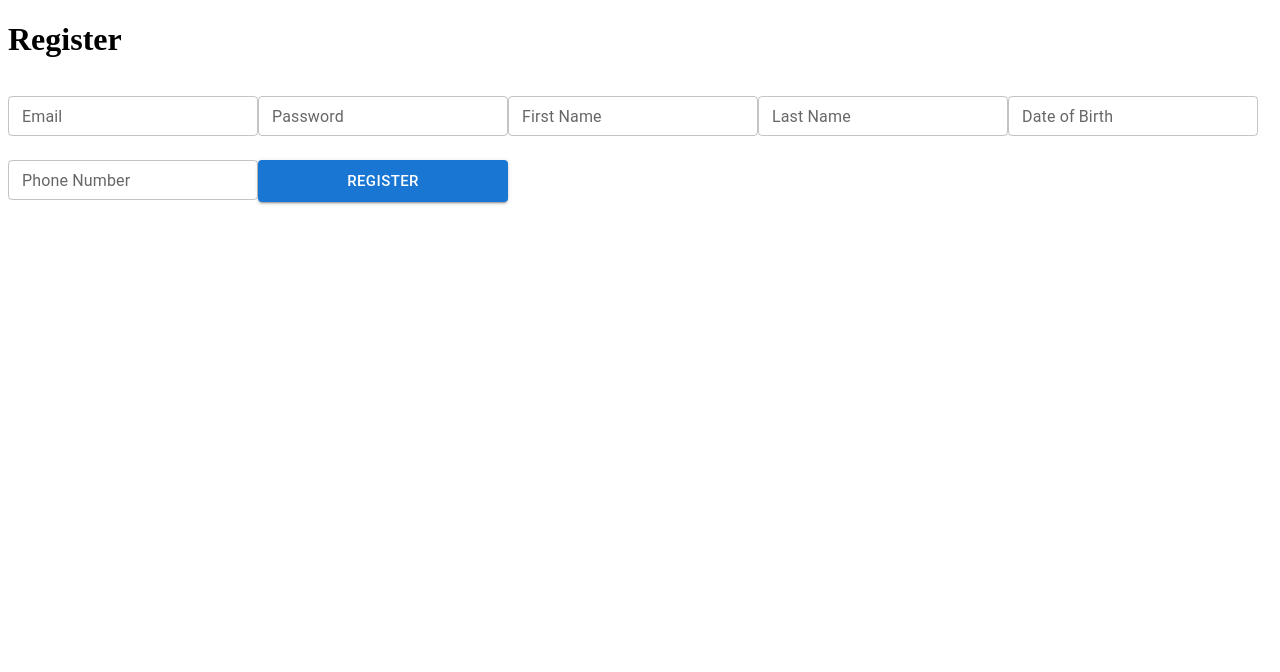
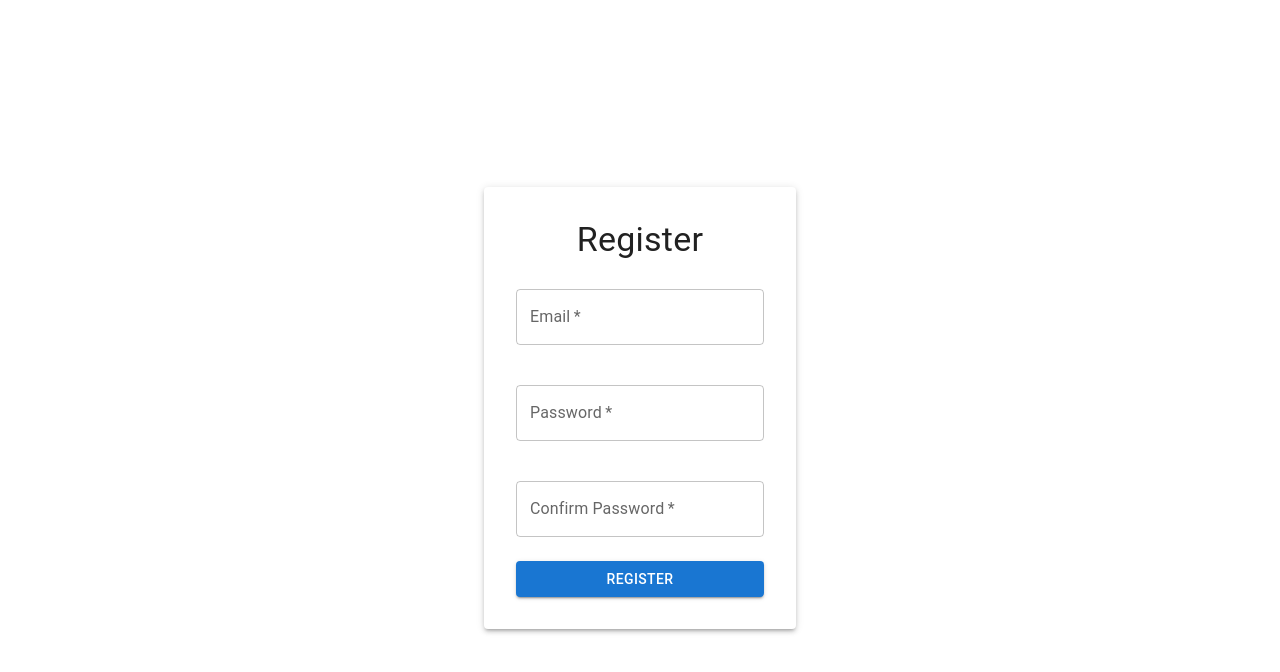
Before and after one commit to antholim/RealEstateManager, a React (Vite) app in the folder Frontend/: page /register in a window 1280 px wide. Shown: the top 672 px of the page. Built offline with nearby package versions, Linux system fonts and the light colour scheme.

Commit message:
create building

```diff
--- a/Frontend/src/App.tsx
+++ b/Frontend/src/App.tsx
@@ -3,13 +3,15 @@ import Login from "./pages/Login/Login"
 // import Home from "./pages/Home/Home"
 import Register from "./pages/Register/Register"
 import MyBuilding from "./pages/MyBuilding/MyBuilding";
+import CreateBuilding from "./pages/CreateBuilding/CreateBuilding";
 
 const router = createBrowserRouter([
   {path : "/", element : undefined},
   {path : "/login", element : <Login />},
   {path : "/register", element : <Register />},
   // {path : "/home", element : <Home />},
-  {path : "/my-building", element : <MyBuilding />}
+  {path : "/my-building", element : <MyBuilding />},
+  {path : "/create-building", element : <CreateBuilding />}
 
 ]);
 function App() {
--- /dev/null
+++ b/Frontend/src/pages/CreateBuilding/CreateBuilding.tsx
@@ -0,0 +1,69 @@
+import React, { useState } from 'react';
+import { TextField, Button, Typography, Container, Paper, MenuItem } from '@mui/material';
+import styles from './styles/CreateBuilding.module.css';
+
+const CreateBuilding = () => {
+  const [buildingName, setBuildingName] = useState('');
+  const [address, setAddress] = useState('');
+  const [floors, setFloors] = useState('');
+  const [type, setType] = useState('Residential');
+
+  const handleSubmit = (e) => {
+    e.preventDefault();
+    console.log('Building Form Submitted:', { buildingName, address, floors, type });
+  };
+
+  return (
+    <Container maxWidth="sm" className={styles.container}>
+      <Paper elevation={3} className={styles.paper}>
+        <Typography variant="h4" align="center" gutterBottom>
+          Add New Building
+        </Typography>
+        <form onSubmit={handleSubmit} className={styles.form}>
+          <TextField
+            label="Building Name"
+            fullWidth
+            margin="normal"
+            value={buildingName}
+            onChange={(e) => setBuildingName(e.target.value)}
+            required
+          />
+          <TextField
+            label="Address"
+            fullWidth
+            margin="normal"
+            value={address}
+            onChange={(e) => setAddress(e.target.value)}
+            required
+          />
+          <TextField
+            label="Number of Floors"
+            type="number"
+            fullWidth
+            margin="normal"
+            value={floors}
+            onChange={(e) => setFloors(e.target.value)}
+            required
+          />
+          <TextField
+            select
+            label="Type"
+            fullWidth
+            margin="normal"
+            value={type}
+            onChange={(e) => setType(e.target.value)}
+            required
+          >
+            <MenuItem value="Residential">Residential</MenuItem>
+            <MenuItem value="Commercial">Commercial</MenuItem>
+          </TextField>
+          <Button type="submit" variant="contained" color="primary" fullWidth className={styles.button}>
+            Submit
+          </Button>
+        </form>
+      </Paper>
+    </Container>
+  );
+};
+
+export default CreateBuilding;
--- /dev/null
+++ b/Frontend/src/pages/CreateBuilding/styles/CreateBuilding.module.css
@@ -0,0 +1,21 @@
+.container {
+    display: flex;
+    justify-content: center;
+    align-items: center;
+    height: 100vh;
+}
+
+.paper {
+    padding: 2rem;
+    background-color: #f5f5f5;
+}
+
+.form {
+    display: flex;
+    flex-direction: column;
+    gap: 1rem;
+}
+
+.button {
+    margin-top: 1rem;
+}
--- a/Frontend/src/pages/Login/components/LoginComponent.tsx
+++ b/Frontend/src/pages/Login/components/LoginComponent.tsx
@@ -1,65 +1,48 @@
-import { useForm } from 'react-hook-form';
-import axios from 'axios';
-import { REACT_APP_ENDPOINT_BASE_URL } from '../../../../variables';
-import { TextField, Button } from '@mui/material';
+import React, { useState } from 'react';
+import { TextField, Button, Typography, Container, Paper } from '@mui/material';
+import styles from './styles/Login.module.css';
 
+const Login = () => {
+  const [email, setEmail] = useState('');
+  const [password, setPassword] = useState('');
 
-function LoginComponent() {
-    const { register, handleSubmit } = useForm();
-    const onSubmit = async (data: any) => {
-        try {
-            const response = await axios.post(`${REACT_APP_ENDPOINT_BASE_URL}/login`, {
-                email: data.email,
-                password: data.password
-            }, {
-                headers: {
-                    'Content-Type': 'application/json'
-                }
-            });
-            localStorage.setItem('token', response.data.accessToken);
-            console.log(response);
-        } catch {
-            console.log('Error');
-        }
-    }
+  const handleSubmit = (e) => {
+    e.preventDefault();
+    console.log('Login Submitted:', { email, password });
+  };
+
   return (
-        <>
-            <h1>Login</h1>
-            <form onSubmit={handleSubmit(onSubmit)}>
+    <Container maxWidth="sm" className={styles.container}>
+      <Paper elevation={3} className={styles.paper}>
+        <Typography variant="h4" align="center" gutterBottom>
+          Login
+        </Typography>
+        <form onSubmit={handleSubmit} className={styles.form}>
           <TextField
             label="Email"
             type="email"
-                    {...register('email', { required: true })}
-                    placeholder="Email"
             fullWidth
             margin="normal"
-                    variant="outlined"
-                    size="small" // Adjust size
-                    sx={{ width: '250px' }}
+            value={email}
+            onChange={(e) => setEmail(e.target.value)}
+            required
           />
           <TextField
             label="Password"
             type="password"
-                    {...register('password', { required: true })}
-                    placeholder="Password"
             fullWidth
             margin="normal"
-                    variant="outlined"
-                    size="small" // Adjust size
-                    sx={{ width: '250px' }}
+            value={password}
+            onChange={(e) => setPassword(e.target.value)}
+            required
           />
-                <Button
-                    type="submit"
-                    variant="contained"
-                    color="primary"
-                    fullWidth
-                    size="large" // Adjust button size
-                    style={{ marginTop: '16px' }}
-                    sx={{ width: '250px' }}
-                >
+          <Button type="submit" variant="contained" color="primary" fullWidth className={styles.button}>
             Login
           </Button>
         </form>
-        </>
-    )
-} export default LoginComponent;
+      </Paper>
+    </Container>
+  );
+};
+
+export default Login;
--- /dev/null
+++ b/Frontend/src/pages/Login/components/styles/Login.module.css
@@ -0,0 +1,21 @@
+.container {
+    display: flex;
+    justify-content: center;
+    align-items: center;
+    height: 100vh;
+}
+
+.paper {
+    padding: 2rem;
+    background-color: #f5f5f5;
+}
+
+.form {
+    display: flex;
+    flex-direction: column;
+    gap: 1rem;
+}
+
+.button {
+    margin-top: 1rem;
+}
--- a/Frontend/src/pages/Register/components/RegisterComponent.tsx
+++ b/Frontend/src/pages/Register/components/RegisterComponent.tsx
@@ -1,111 +1,58 @@
-import React, {useState} from 'react';
-import {useForm} from 'react-hook-form';
-import axios from 'axios';
-import {REACT_APP_ENDPOINT_BASE_URL} from "../../../../variables"
-import { TextField, Button } from '@mui/material';
+import React, { useState } from 'react';
+import { TextField, Button, Typography, Container, Paper } from '@mui/material';
+import styles from './styles/Register.module.css';
 
-function RegisterComponent() {
-    const {register, handleSubmit} = useForm();
-    const onSubmit = async (data:any) => {
-        try {
-            await axios.post(`${REACT_APP_ENDPOINT_BASE_URL}/register`, {
-                email: data.email,
-                password: data.password,
-                firstName: data.firstName,
-                lastName: data.lastName,
-                dateOfBirth: data.dateOfBirth,
-                phoneNumber: data.phoneNumber
-            }, {
-                headers: {
-                    'Content-Type': 'application/json'
-                }
-            });
-        } catch (error) {
-            console.error('Error : ', error);
-        }
-    }
+const Register = () => {
+  const [email, setEmail] = useState('');
+  const [password, setPassword] = useState('');
+  const [confirmPassword, setConfirmPassword] = useState('');
+
+  const handleSubmit = (e) => {
+    e.preventDefault();
+    console.log('Register Submitted:', { email, password, confirmPassword });
+  };
+
   return (
-        <>
-        <h1>Register</h1>
-        <form onSubmit={handleSubmit(onSubmit)}>
+    <Container maxWidth="sm" className={styles.container}>
+      <Paper elevation={3} className={styles.paper}>
+        <Typography variant="h4" align="center" gutterBottom>
+          Register
+        </Typography>
+        <form onSubmit={handleSubmit} className={styles.form}>
           <TextField
             label="Email"
             type="email"
-        {...register('email', { required: true })}
-        placeholder="Email"
             fullWidth
             margin="normal"
-        variant="outlined"
-        size="small" // Adjust size
-        sx={{ width: '250px' }}
+            value={email}
+            onChange={(e) => setEmail(e.target.value)}
+            required
           />
           <TextField
             label="Password"
             type="password"
-        {...register('password', { required: true })}
-        placeholder="Password"
             fullWidth
             margin="normal"
-        variant="outlined"
-        size="small" // Adjust size
-        sx={{ width: '250px' }}
+            value={password}
+            onChange={(e) => setPassword(e.target.value)}
+            required
           />
           <TextField
-        label="First Name"
-        type="text"
-        {...register('firstName', { required: true })}
-        placeholder="First name"
+            label="Confirm Password"
+            type="password"
             fullWidth
             margin="normal"
-        variant="outlined"
-        size="small" // Adjust size
-        sx={{ width: '250px' }}
+            value={confirmPassword}
+            onChange={(e) => setConfirmPassword(e.target.value)}
+            required
           />
-      <TextField
-        label="Last Name"
-        type="text"
-        {...register('lastName', { required: true })}
-        placeholder="Last name"
-        fullWidth
-        margin="normal"
-        variant="outlined"
-        size="small" // Adjust size
-        sx={{ width: '250px' }}
-      />
-      <TextField
-        label="Date of Birth"
-        type="text"
-        {...register('dateOfBirth', { required: true })}
-        placeholder="YYYY-MM-DD"
-        fullWidth
-        margin="normal"
-        variant="outlined"
-        size="small" // Adjust size
-        sx={{ width: '250px' }}
-      />
-      <TextField
-        label="Phone Number"
-        type="text"
-        {...register('phoneNumber', { required: true })}
-        placeholder="Phone number"
-        fullWidth
-        margin="normal"
-        variant="outlined"
-        size="small" // Adjust size
-        sx={{ width: '250px' }}
-      />
-      <Button
-        type="submit"
-        variant="contained"
-        color="primary"
-        fullWidth
-        size="large" // Adjust button size
-        style={{ marginTop: '16px' }}
-        sx={{ width: '250px' }}
-      >
+          <Button type="submit" variant="contained" color="primary" fullWidth className={styles.button}>
             Register
           </Button>
         </form>
-        </>
-    )
-} export default RegisterComponent;
+      </Paper>
+    </Container>
+  );
+};
+
+export default Register;
--- /dev/null
+++ b/Frontend/src/pages/Register/components/styles/Register.module.css
@@ -0,0 +1,21 @@
+.container {
+    display: flex;
+    justify-content: center;
+    align-items: center;
+    height: 100vh;
+}
+
+.paper {
+    padding: 2rem;
+    background-color: #f5f5f5;
+}
+
+.form {
+    display: flex;
+    flex-direction: column;
+    gap: 1rem;
+}
+
+.button {
+    margin-top: 1rem;
+}
```
Lines whose indentation alone changed are shown as unchanged.
